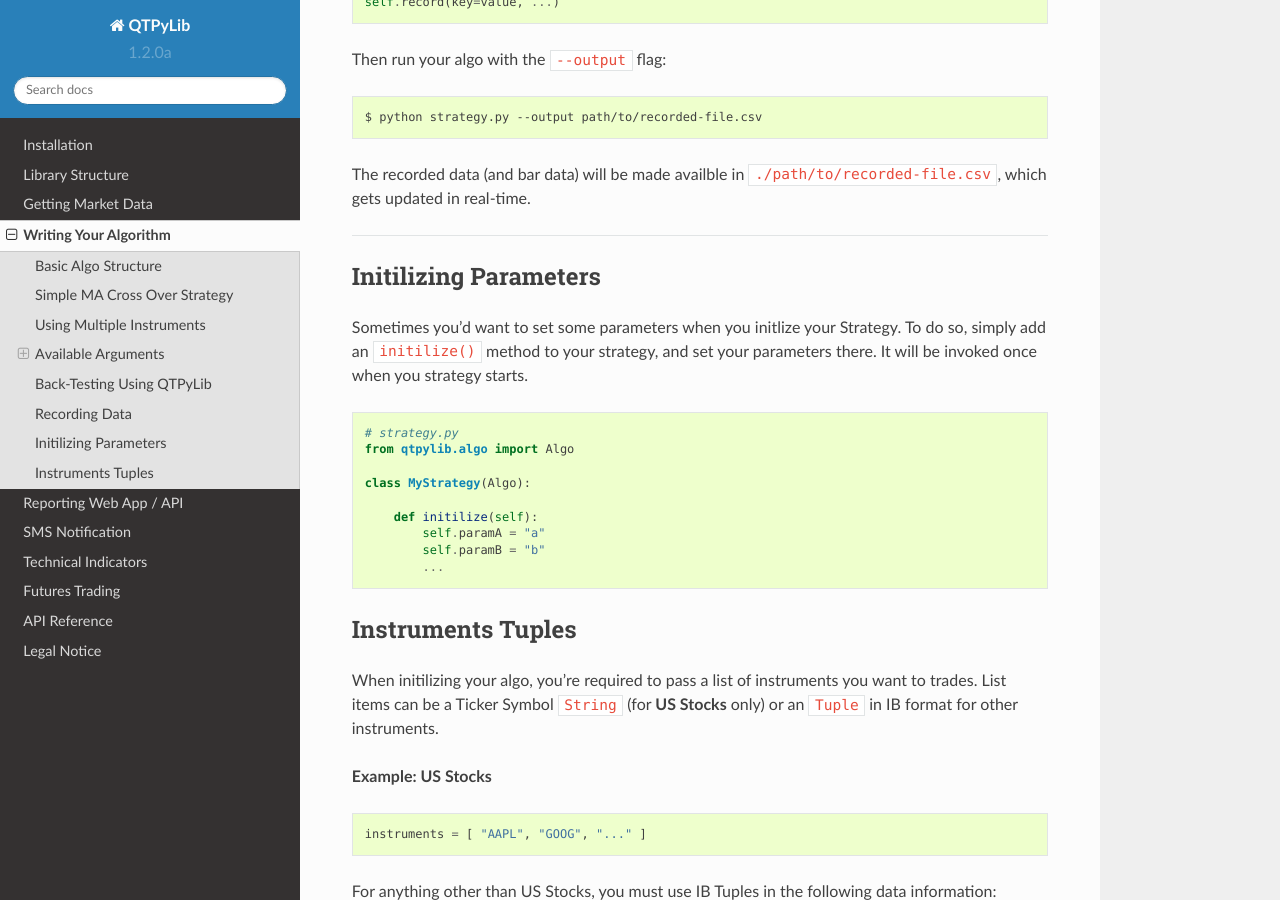
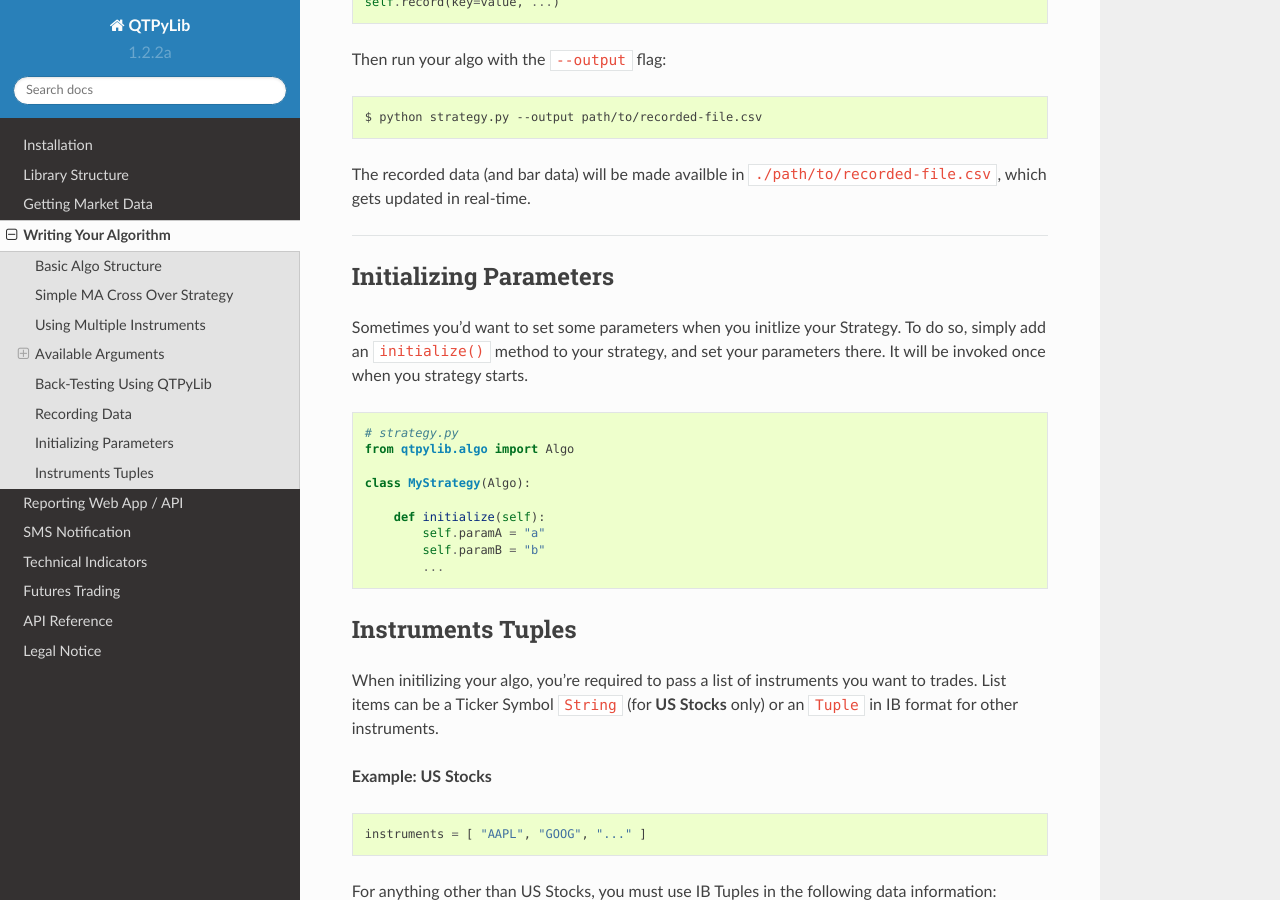
Before and after one commit to ranaroussi/qtpylib, a Sphinx documentation site: the page built from docs/source/algo.rst, in a window 1280 px wide and 900 px high, scrolled down 5087 px. Built offline with Sphinx 7.4.7 and the Read the Docs theme 2.0.0, drawn with Linux system fonts in a browser that asks for light colours.

Commit message:
fixed typo

```diff
--- a/docs/source/algo.rst
+++ b/docs/source/algo.rst
@@ -296,11 +296,11 @@ which gets updated in real-time.
 
 -----
 
-Initilizing Parameters
-----------------------
+Initializing Parameters
+-----------------------
 
 Sometimes you'd want to set some parameters when you initlize
-your Strategy. To do so, simply add an ``initilize()`` method
+your Strategy. To do so, simply add an ``initialize()`` method
 to your strategy, and set your parameters there. It will be
 invoked once when you strategy starts.
 
@@ -312,7 +312,7 @@ invoked once when you strategy starts.
 
     class MyStrategy(Algo):
 
-        def initilize(self):
+        def initialize(self):
             self.paramA = "a"
             self.paramB = "b"
             ...
--- a/docs/source/api_algo.rst
+++ b/docs/source/api_algo.rst
@@ -22,4 +22,4 @@ For example:
 
 
 .. autoclass:: qtpylib.algo.Algo
-   :members: run, initilize, on_tick, on_bar, record, sms, get_instrument, order
+   :members: run, initialize, on_tick, on_bar, record, sms, get_instrument, order
--- a/docs/source/conf.py
+++ b/docs/source/conf.py
@@ -57,10 +57,10 @@ author = 'Ran Aroussi'
 # built documents.
 #
 # The short X.Y version.
-version = '1.2.0a'
+version = '1.2.2a'
 
 # The full version, including alpha/beta/rc tags.
-release = '1.2.0a'
+release = '1.2.2a'
 
 # The language for content autogenerated by Sphinx. Refer to documentation
 # for a list of supported languages.
--- a/qtpylib/__init__.py
+++ b/qtpylib/__init__.py
@@ -19,7 +19,7 @@
 # limitations under the License.
 #
 
-__version__ = '1.2.0a'
+__version__ = '1.2.2a'
 __author__ = 'Ran Aroussi'
 
 from . import *
--- a/setup.py
+++ b/setup.py
@@ -20,7 +20,7 @@ with open(path.join(here, 'README.rst'), encoding='utf-8') as f:
 
 setup(
     name='QTPyLib',
-    version='1.2.0a',
+    version='1.2.2a',
     description='Quantitative Trading Python Library',
     long_description=long_description,
     url='https://github.com/ranaroussi/qtpylib',
```
Also changed, not shown: 1 other file.
